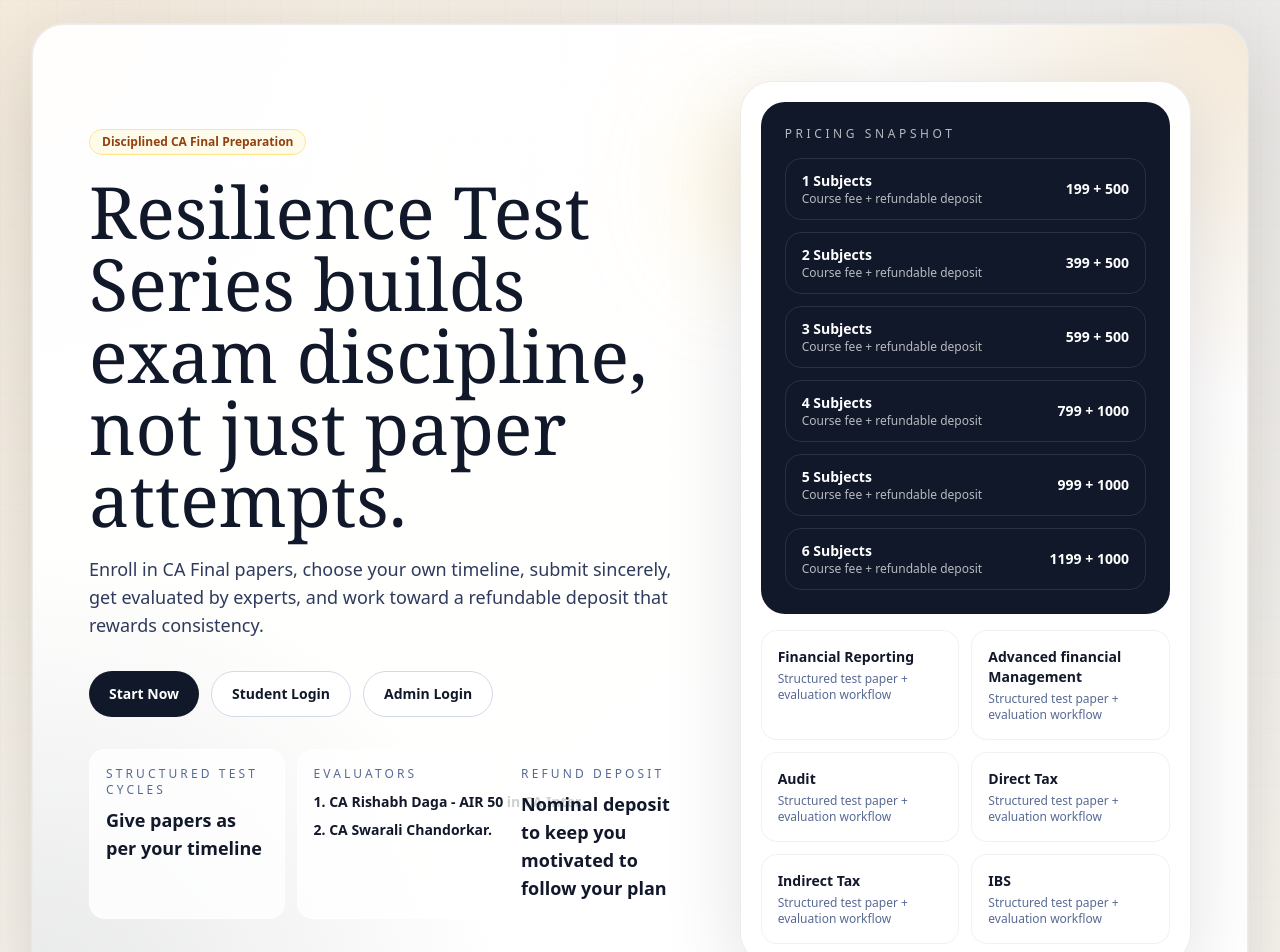
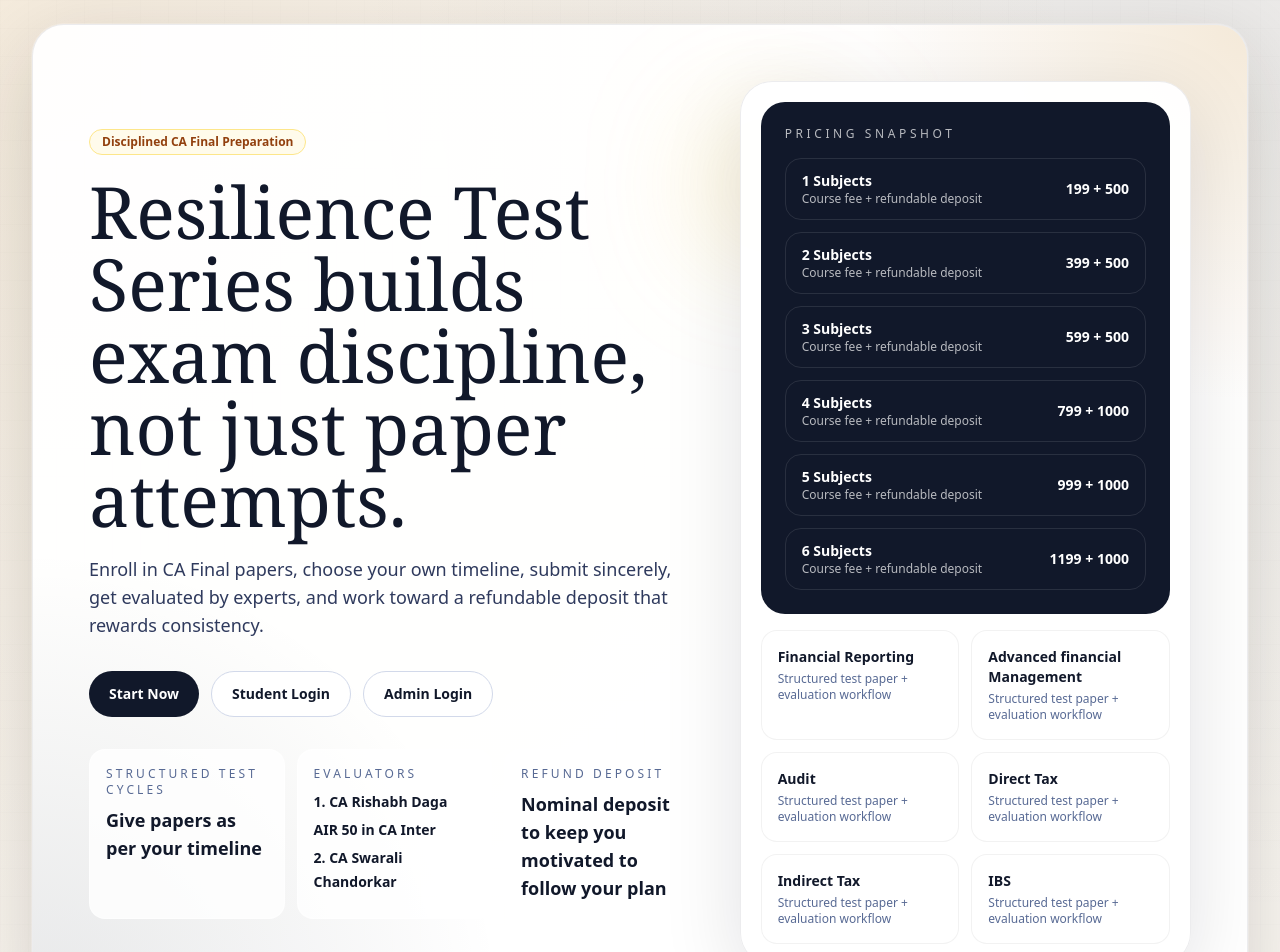
Before and after one commit to caresilience-hub/Resilience-test-series, a Next.js app: page / in a window 1280 px wide. Shown: the top 952 px of the page. Built offline with nearby package versions, Linux system fonts and the light colour scheme.

Commit message:
evaluator names

```diff
--- a/app/page.tsx
+++ b/app/page.tsx
@@ -40,9 +40,9 @@ export default function HomePage() {
                   <div key={item.label} className="rounded-2xl border border-white/50 bg-white/80 p-4">
                     <p className="text-xs uppercase tracking-[0.26em] text-ink-500">{item.label}</p>
                     {item.label === "Evaluators" ? (
-                      <div className="mt-2 space-y-1 text-sm font-semibold leading-6 text-ink-900">
+                      <div className="mt-2 max-w-[15rem] space-y-1 text-sm font-semibold leading-6 text-ink-900">
                         {item.value.split("\n").map((line) => (
-                          <p key={line} className="whitespace-nowrap">
+                          <p key={line} className="whitespace-normal">
                             {line}
                           </p>
                         ))}
--- a/lib/mock-data.ts
+++ b/lib/mock-data.ts
@@ -2,7 +2,7 @@ export const landingStats = [
   { label: 'Structured test cycles', value: 'Give papers as per your timeline' },
   {
     label: 'Evaluators',
-    value: '1. CA Rishabh Daga - AIR 50 in CA Inter.\n2. CA Swarali Chandorkar.'
+    value: '1. CA Rishabh Daga\nAIR 50 in CA Inter\n2. CA Swarali Chandorkar'
   },
   { label: 'Refund deposit', value: 'Nominal deposit to keep you motivated to follow your plan' }
 ];
```
